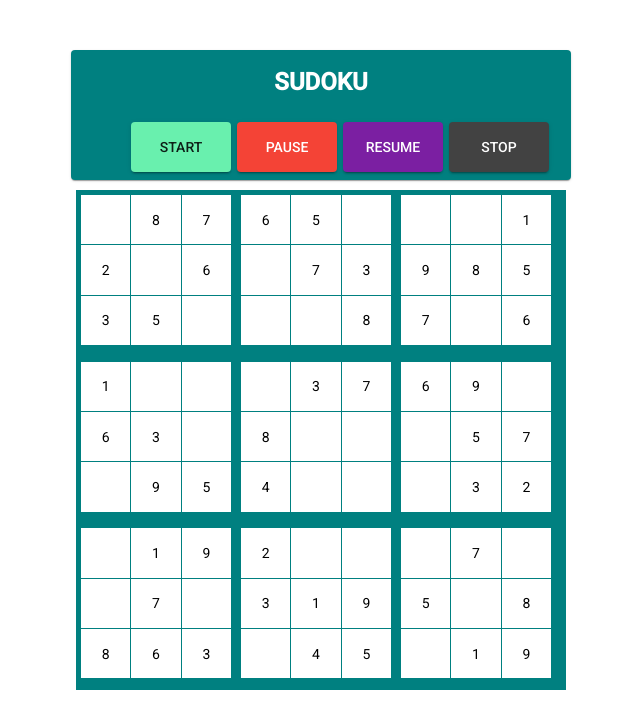
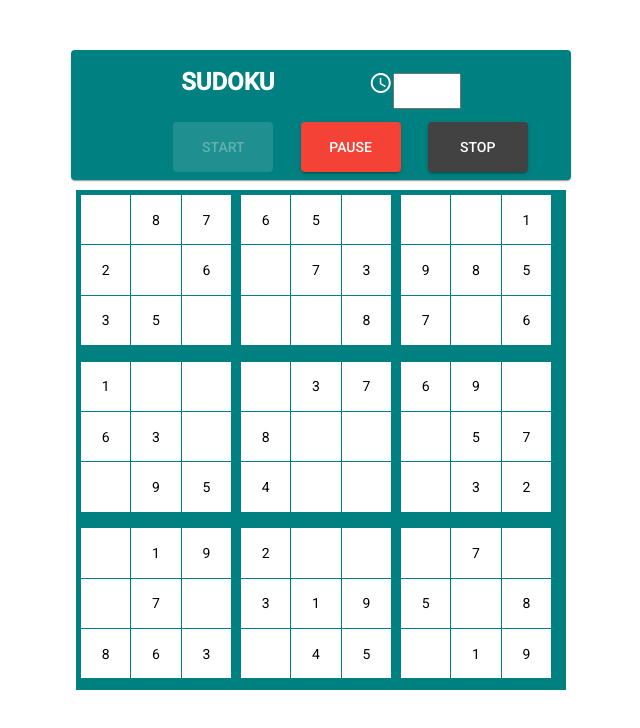
Before and after one commit to laura-munteanu/sudoku, an Angular app: page / in a window 1280 px wide. Shown: the top 728 px of the page, without its empty margins (319-959 px from the left). Built offline with nearby package versions, Linux system fonts and the light colour scheme.

Commit message:
set game status on button click.

```diff
--- a/src/app/app.component.html
+++ b/src/app/app.component.html
@@ -1,15 +1,4 @@
-<mat-card class="container" fxLayout="column">
-  <mat-card-title fxLayoutAlign="space-evenly">
-    <h1><strong>SUDOKU</strong></h1>
-  </mat-card-title>
-  <mat-card-header fxLayout="row" fxLayoutAlign="space-evenly center">
-    <button mat-raised-button color="accent" (click)="start_game(game)">START</button>
-    <button mat-raised-button color="warn">PAUSE</button>
-    <button mat-raised-button color="primary">RESUME</button>
-    <button mat-raised-button color="basic">STOP</button>
-  </mat-card-header>
-
-</mat-card>
+<app-header [gameState]="gameState" (gameStatusChanged)="changeGameStatus($event)"></app-header>
 
 <div class="board" fxLayout="row wrap">
   <mat-grid-list class="square" cols="3" *ngFor="let numberBlock of numberOfBlocks">
--- a/src/app/app.component.ts
+++ b/src/app/app.component.ts
@@ -1,4 +1,5 @@
 import { Component, OnInit } from '@angular/core';
+import { GameState } from './models';
 
 @Component({
   selector: 'app-root',
@@ -10,6 +11,7 @@ export class AppComponent implements OnInit {
   public numberOfBlocks: number[] = [0, 1, 2, 3, 4, 5, 6, 7, 8];
   public game: any[][] = [];
   public displayGame: any[][] = [];
+  public gameState: GameState;
 
 
   ngOnInit() {
@@ -42,6 +44,7 @@ export class AppComponent implements OnInit {
     // ]
     this.createGameByLevel();
     this.setDisplayGame();
+    this.gameState = GameState.InProgress;
   }
 
   private createGameByLevel() {
@@ -77,6 +80,10 @@ export class AppComponent implements OnInit {
   }
 
 
+  public changeGameStatus(newState: GameState){
+    this.gameState = newState;
+  }
+
   // get_row(board, row) {
   //   // Given a board, we can return a single row
   //   return board[row]
@@ -103,9 +110,6 @@ export class AppComponent implements OnInit {
   //   return cells
   // }
   // s = this.get_square(this.game);
-
-
-
 
 
 
--- a/src/app/app.module.ts
+++ b/src/app/app.module.ts
@@ -6,10 +6,12 @@ import { AppComponent } from './app.component';
 import { BrowserAnimationsModule } from '@angular/platform-browser/animations';
 import { MaterialModule } from './shared/material.module';
 import { FlexLayoutModule } from '@angular/flex-layout';
+import { HeaderComponent } from './header.component';
 
 @NgModule({
   declarations: [
     AppComponent,
+    HeaderComponent,
   ],
   imports: [
     BrowserModule,
--- /dev/null
+++ b/src/app/header.component.html
@@ -0,0 +1,13 @@
+<mat-card class="container" fxLayout="column">
+    <mat-card-title fxLayoutAlign="space-evenly center" >
+      <h1><strong style="text-align: center;">SUDOKU</strong></h1>
+      <div style="text-align:right;"> <mat-icon>schedule</mat-icon><input matInput style="width: 60px; height: 30px;"></div>
+    </mat-card-title>
+    <mat-card-header fxLayout="row" fxLayoutAlign="space-evenly center">
+      <button mat-raised-button color="accent" [disabled]="isButtonDisabled('start')"  (click)="btnClick('start')">START</button>
+      <button mat-raised-button color="warn" [disabled]="isButtonDisabled('pause')" *ngIf="isButtonVisible('pause')" (click)="btnClick('pause')">PAUSE</button>
+      <button mat-raised-button color="primary" [disabled]="isButtonDisabled('resume')" *ngIf="isButtonVisible('resume')" (click)="btnClick('resume')">RESUME</button>
+      <button mat-raised-button color="basic" [disabled]="isButtonDisabled('stopped')" (click)="btnClick('stopped')">STOP</button>
+    </mat-card-header>
+
+  </mat-card>
--- /dev/null
+++ b/src/app/header.component.ts
@@ -0,0 +1,74 @@
+import { Component, OnInit, Input, Output, EventEmitter } from '@angular/core';
+import { GameState } from './models/game-state.enum';
+
+@Component({
+  selector: 'app-header',
+  templateUrl: './header.component.html',
+  styleUrls: ['./header.component.scss']
+})
+export class HeaderComponent implements OnInit {
+  @Input() gameState: GameState;
+  @Output() gameStatusChanged: EventEmitter<GameState>;
+
+
+  constructor() {
+    this.gameStatusChanged = new EventEmitter<GameState>();
+  }
+
+  ngOnInit(): void {
+  }
+
+  public isButtonVisible(button: string) {
+    let visible: boolean;
+    switch (button) {
+      case 'start':
+        visible = this.gameState == GameState.NotStarted || this.gameState == GameState.Stopped;
+        break;
+      case 'pause':
+        visible = this.gameState != GameState.Paused;
+        break;
+      case 'resume':
+        visible = this.gameState == GameState.Paused;
+        break;
+      case 'stopped':
+        visible = this.gameState == GameState.InProgress || this.gameState == GameState.Paused;
+        break;
+    }
+    return visible;
+  }
+
+  public isButtonDisabled(button: string){
+    let disabled: boolean;
+    switch (button) {
+      case 'start':
+        disabled = this.gameState == GameState.InProgress || this.gameState == GameState.Paused;
+        break;
+      case 'pause':
+      case 'resume':
+        disabled = this.gameState == GameState.NotStarted || this.gameState == GameState.Stopped;
+        break;
+      case 'stopped':
+        disabled = this.gameState == GameState.NotStarted || this.gameState == GameState.Stopped;
+        break;
+    }
+    return disabled;
+  }
+
+  public btnClick(button: string) {
+   switch(button){
+      case 'start':
+        this.gameStatusChanged.emit(GameState.InProgress);
+        break;
+      case 'pause':
+        this.gameStatusChanged.emit(GameState.Paused);
+        break;
+      case 'resume':
+        this.gameStatusChanged.emit(GameState.InProgress);
+        break;
+      case 'stopped':
+        this.gameStatusChanged.emit(GameState.NotStarted);
+        break;
+    }
+  }
+
+}
--- /dev/null
+++ b/src/app/models/game-state.enum.ts
@@ -0,0 +1,6 @@
+export enum GameState {
+    NotStarted = 0,
+    InProgress = 1,
+    Paused = 2,
+    Stopped = 3
+}
--- /dev/null
+++ b/src/app/models/index.ts
@@ -0,0 +1 @@
+export * from './game-state.enum';
```
Also changed, not shown: src/app/shared/material.module.ts (+5 -2 lines), src/app/header.component.scss (added), 1 other file (tests, documents, lock files or other folders).
